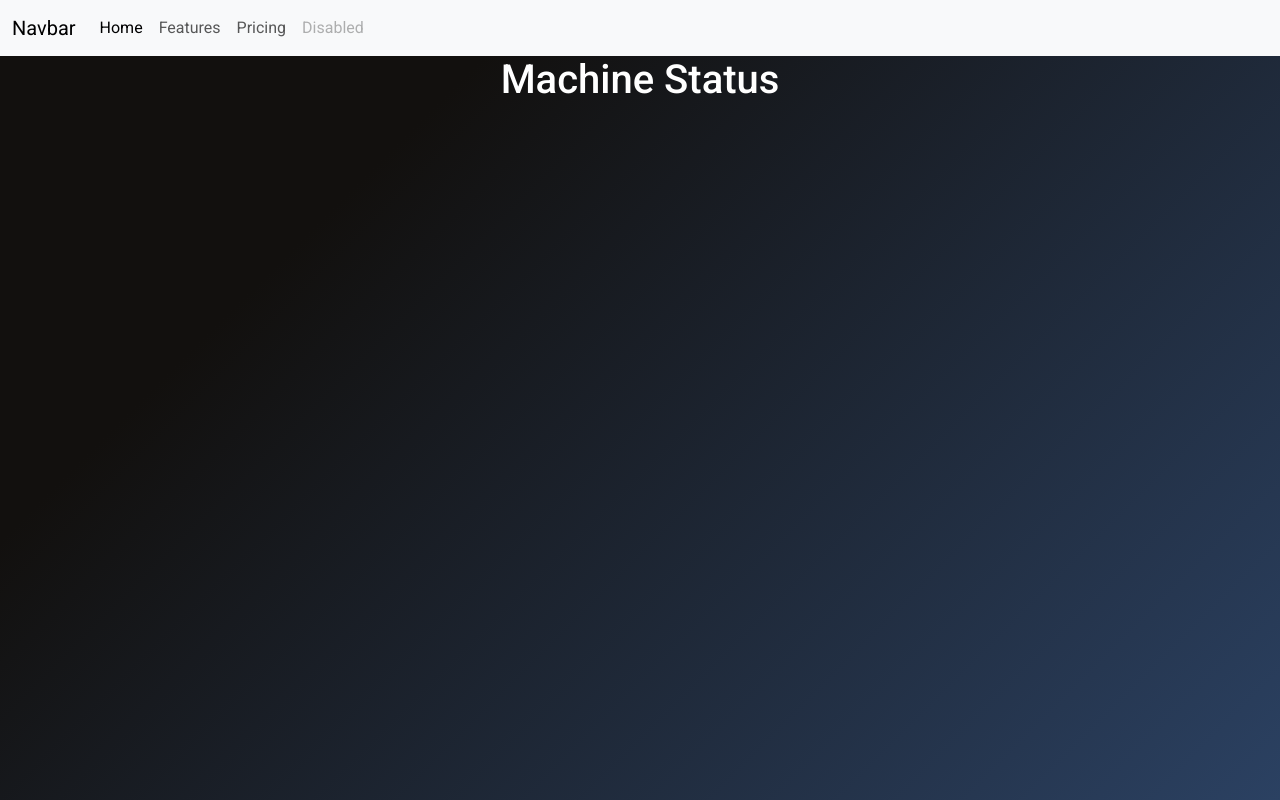
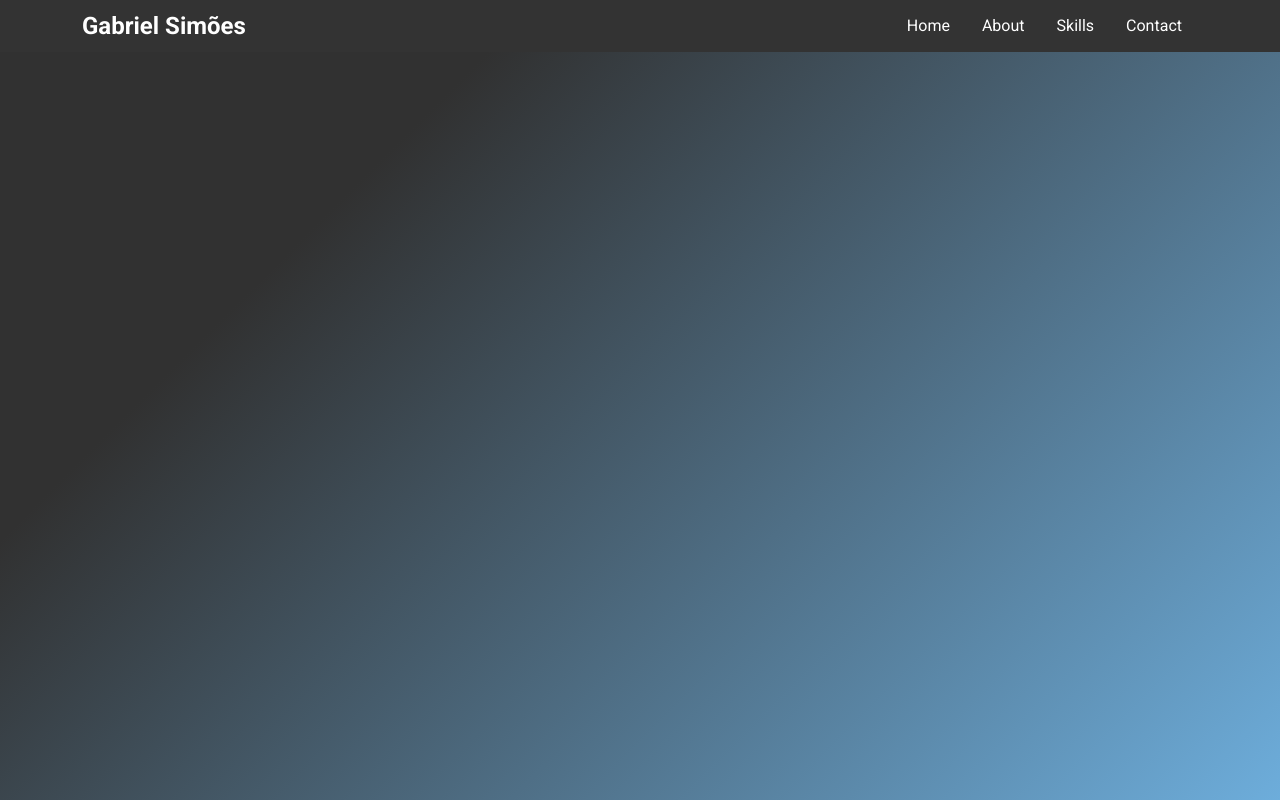
Before and after one commit to gabrielsc40/gabrielsc40.github.io, a plain HTML site: page index/index.html in a window 1280 px wide. Drawn offline with nearby package versions, Linux system fonts and the light colour scheme; files that its build step writes are made by us from their sources.

Commit message:
Primeiras alteracoes

```diff
--- a/CSS/styles.css
+++ b/CSS/styles.css
@@ -10,14 +10,46 @@
 }
 
 body {
+  margin: 0;
   height: 100vh;
   background: center;
   background: cover;
   background: no-repeat;
-  background-color: #2b4162;
-  background-image: linear-gradient(315deg, #2b4162 0%, #12100e 74%);
+  background-color: #6daddb;
+  background-image: linear-gradient(315deg, #6daddb 0%, #313131 74%);
 }
 
-#title {
-  color: #fff;
+.navbar {
+  display: flex;
+  justify-content: space-between;
+  align-items: center;
+  background-color: #333;
+  padding: 0.5rem 1rem;
+  color: white;
 }
+
+.navbar .logo {
+  font-size: 1.5rem;
+  font-weight: bold;
+}
+
+.navbar ul {
+  list-style-type: none;
+  display: flex;
+  margin: 0;
+  padding: 0;
+}
+
+.navbar ul li {
+  margin: 0 1rem;
+}
+
+.navbar ul li a {
+  text-decoration: none;
+  color: white;
+  transition: color 0.3s;
+}
+
+.navbar ul li a:hover {
+  color: #00beb8;
+}
--- a/index/index.html
+++ b/index/index.html
@@ -19,46 +19,30 @@
     <link href="https://fonts.googleapis.com/css2?family=Roboto:ital,wght@0,100..900;1,100..900&display=swap"
         rel="stylesheet">
     <!-- script JS -->
-    <script src="/health_pc/script/script.js"></script>
+    <script src="/Portifolio/script/script.js"></script>
     <!-- CSS -->
-    <link rel="stylesheet" href="/health_pc/CSS/styles.css">
+    <link rel="stylesheet" href="/Portifolio/CSS/styles.css">
     <meta charset="UTF-8">
     <meta name="viewport" content="width=device-width, initial-scale=1.0">
-    <title>Health PC</title>
+    <title>Gabriel Simões</title>
 </head>
 
 <header>
-    <nav class="navbar navbar-expand-lg bg-body-tertiary">
-        <div class="container-fluid">
-            <a class="navbar-brand" href="#">Navbar</a>
-            <button class="navbar-toggler" type="button" data-bs-toggle="collapse" data-bs-target="#navbarNav"
-                aria-controls="navbarNav" aria-expanded="false" aria-label="Toggle navigation">
-                <span class="navbar-toggler-icon"></span>
-            </button>
-            <div class="collapse navbar-collapse" id="navbarNav">
-                <ul class="navbar-nav">
-                    <li class="nav-item">
-                        <a class="nav-link active" aria-current="page" href="#">Home</a>
-                    </li>
-                    <li class="nav-item">
-                        <a class="nav-link" href="#">Features</a>
-                    </li>
-                    <li class="nav-item">
-                        <a class="nav-link" href="#">Pricing</a>
-                    </li>
-                    <li class="nav-item">
-                        <a class="nav-link disabled" aria-disabled="true">Disabled</a>
-                    </li>
-                </ul>
-            </div>
+    <nav class="navbar">
+        <div class="container">
+            <div class="logo">Gabriel Simões</div>
+            <ul>
+                <li><a href="#">Home</a></li>
+                <li><a href="#">About</a></li>
+                <li><a href="#">Skills</a></li>
+                <li><a href="#">Contact</a></li>
+            </ul>
         </div>
     </nav>
 </header>
 
 <body>
-    <div id="title" class="container text-center">
-        <h1>Machine Status</h1>
-    </div>
+
 </body>
 
 </html>
```
